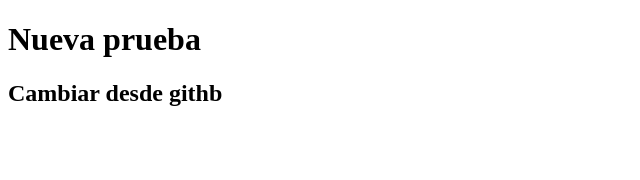
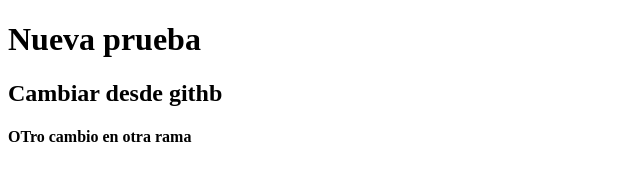
Before and after one commit to danielpotros/pagina-web, a plain HTML site: page index2.html in a window 1280 px wide. Shown: the whole page, without its empty margins (0-640 px from the left). Drawn offline with Linux system fonts and the light colour scheme.

Commit message:
Nuevo cambio

```diff
--- a/index2.html
+++ b/index2.html
@@ -9,5 +9,6 @@
 <body>
     <h1>Nueva prueba</h1>
     <h2>Cambiar desde githb</h2>
+    <h4>OTro cambio en otra rama</h4>
 </body>
 </html>
```
